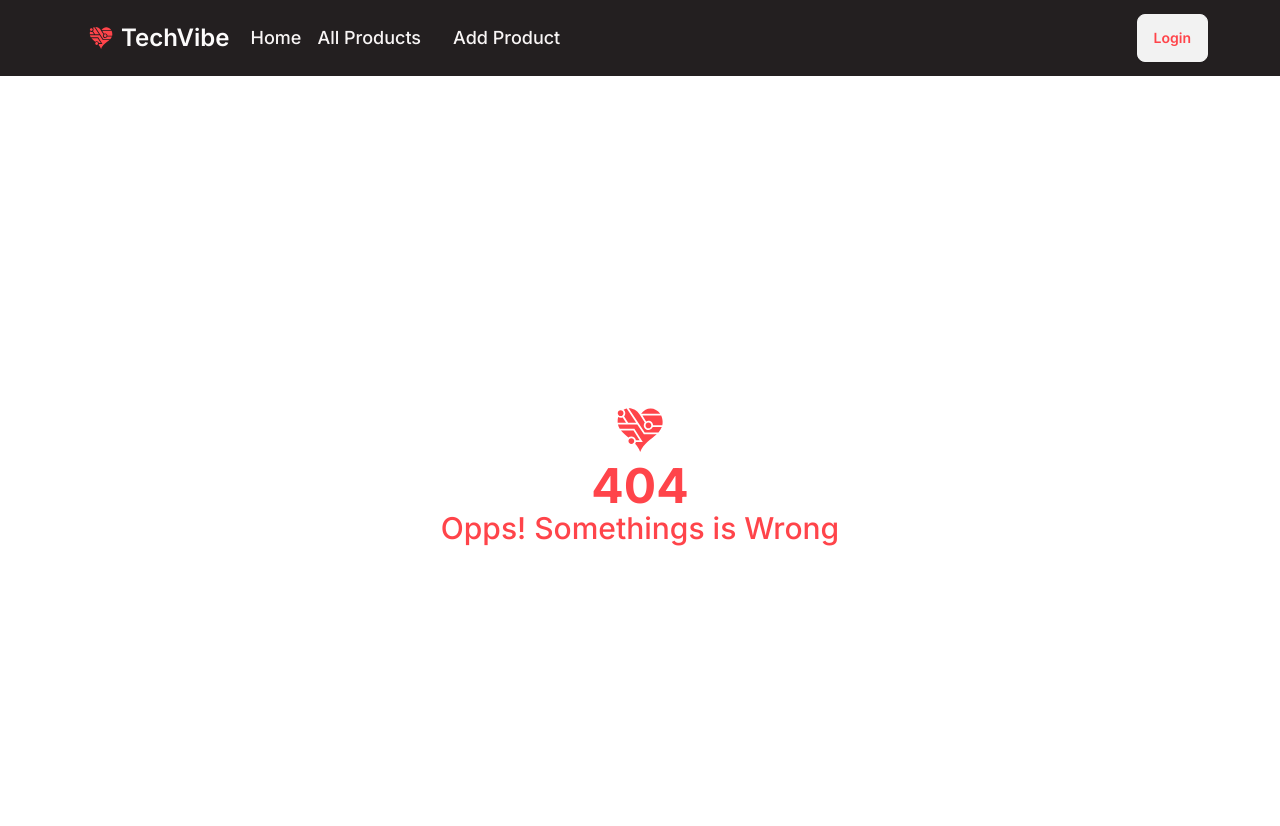
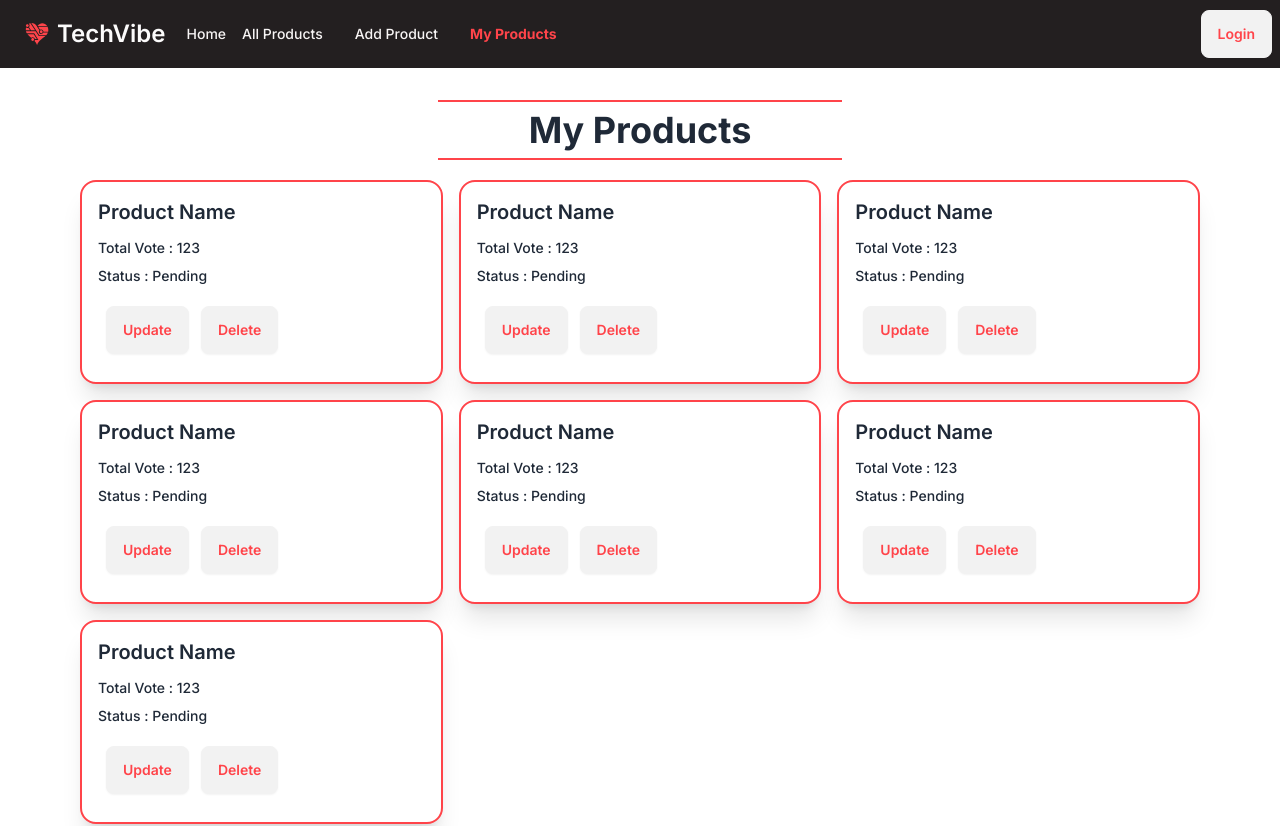
Before and after one commit to ayon121/LatestTech_Website_React, a React (Vite) app: page /myproducts in a window 1280 px wide. Before the commit this address had no page. Shown: the top 826 px of the page. Built offline with nearby package versions, Linux system fonts and the light colour scheme.

Commit message:
my product  page  added

```diff
--- /dev/null
+++ b/src/Components/Pages/MyProducts/MyProduct.jsx
@@ -0,0 +1,27 @@
+
+// import PropTypes from 'prop-types';
+
+const MyProduct = ()=> {
+    return (
+        <div className="card card-compact w-auto border-2 border-[#FF444A] bg-base-100 shadow-xl font-inter">
+            <div className="card-body">
+                <h2 className="card-title">Product Name</h2>
+                <p className=''>Total Vote : 123</p>
+                <p className=''>Status : Pending</p>
+
+                <div className="card-actions justify-start items-center pt-2 pb-2 ">
+                    <div className='flex items-center  px-2 py-1 rounded-xl gap-3'>
+                        <button className="btn text-[#FF444A]">Update</button>
+                        <button className="btn text-[#FF444A]">Delete</button>
+                    </div>
+                </div>
+            </div>
+        </div>
+    );
+};
+
+MyProduct.propTypes = {
+
+};
+
+export default MyProduct;
--- /dev/null
+++ b/src/Components/Pages/MyProducts/MyProducts.jsx
@@ -0,0 +1,27 @@
+import Footer from "../../Shared/Footer";
+import Navbar from "../../Shared/Navbar";
+import Title from "../../Shared/Title";
+import MyProduct from "./MyProduct";
+
+
+const MyProducts = () => {
+    return (
+        <div>
+            <Navbar></Navbar>
+            <Title title={'My Products'}></Title>
+            <div className="grid grid-cols-1 md:grid-cols-2 lg:grid-cols-3 max-w-6xl mx-auto px-4 gap-4 mb-10">
+                <MyProduct></MyProduct>
+                <MyProduct></MyProduct>
+                <MyProduct></MyProduct>
+                <MyProduct></MyProduct>
+                <MyProduct></MyProduct>
+                <MyProduct></MyProduct>
+                <MyProduct></MyProduct>
+
+            </div>
+            <Footer></Footer>
+        </div>
+    );
+};
+
+export default MyProducts;
--- a/src/Components/Shared/Navbar.jsx
+++ b/src/Components/Shared/Navbar.jsx
@@ -3,14 +3,15 @@ import { GiTechnoHeart } from "react-icons/gi";
 
 const Navbar = () => {
     const navlinks = <>
-         <NavLink to="/" className={({ isActive }) => isActive ? 'text-lg font-bold text-[#FF444A]' : 'text-lg bg-transparent text-[#f8f5f5]'}>Home</NavLink>
-        <li><NavLink   className={({ isActive }) => isActive ? 'text-lg font-bold text-[#FF444A]' : 'text-lg bg-transparent text-[#f8f5f5]'} to="/allproducts" >All Products</NavLink></li>
-        <li><NavLink  className={({ isActive }) => isActive ? 'text-lg font-bold text-[#FF444A]' : 'text-lg bg-transparent text-[#f8f5f5]'} to="/addproduct">Add Product</NavLink></li>
+         <NavLink to="/" className={({ isActive }) => isActive ? 'text-sm font-bold text-[#FF444A]' : 'text-sm bg-transparent text-[#f8f5f5]'}>Home</NavLink>
+        <li><NavLink   className={({ isActive }) => isActive ? 'text-sm  font-bold text-[#FF444A]' : 'text-sm  bg-transparent text-[#f8f5f5]'} to="/allproducts" >All Products</NavLink></li>
+        <li><NavLink  className={({ isActive }) => isActive ? 'text-sm  font-bold text-[#FF444A]' : 'text-sm  bg-transparent text-[#f8f5f5]'} to="/addproduct">Add Product</NavLink></li>
+        <li><NavLink  className={({ isActive }) => isActive ? 'text-sm  font-bold text-[#FF444A]' : 'text-sm  bg-transparent text-[#f8f5f5]'} to="/myproducts">My Products</NavLink></li>
 
     </>
     return (
         <div className=" bg-[#231f20] font-inter ">
-            <div className="navbar max-w-6xl  mx-auto">
+            <div className="navbar max-w-7xl  mx-auto">
                 <div className="navbar-start">
                     <div className="dropdown">
                         <label tabIndex={0} className="btn btn-ghost lg:hidden">
--- a/src/main.jsx
+++ b/src/main.jsx
@@ -14,6 +14,8 @@ import Products from './Components/Pages/Products/Products';
 import Login from './Components/Pages/Login/Login';
 import Register from './Components/Pages/Register/Register';
 import AddProduct from './Components/Pages/AddProduct/AddProduct';
+import MyProduct from './Components/Pages/MyProducts/MyProduct';
+import MyProducts from './Components/Pages/MyProducts/MyProducts';
 
 const router = createBrowserRouter([
   {
@@ -40,6 +42,10 @@ const router = createBrowserRouter([
       {
         path : '/addproduct',
         element : <AddProduct></AddProduct>
+      },
+      {
+        path : '/myproducts',
+        element : <MyProducts></MyProducts>
       }
     ]
 
```
